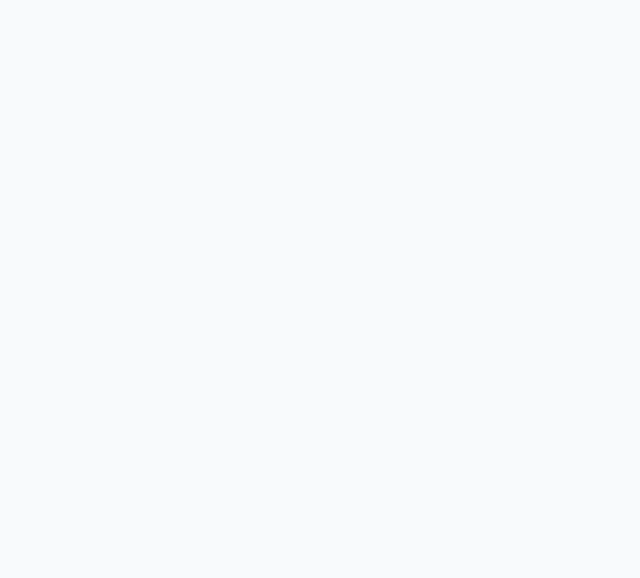
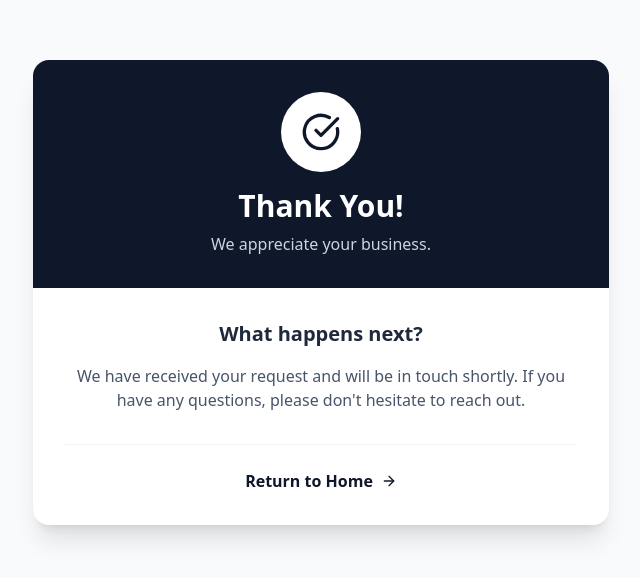
Before and after one commit to Founditmarketing/Texas-Structural-Engineers-Tripwire, a React (Vite) app: page /thank-you in a window 1280 px wide. Before the commit this address had no page. Shown: the part 108-686 px from the top of the page, without its empty margins (319-959 px from the left). Built offline with nearby package versions, Linux system fonts and the light colour scheme.

Commit message:
feat: add thank you page

```diff
--- a/App.tsx
+++ b/App.tsx
@@ -5,6 +5,7 @@ import { Checkout } from './src/pages/Checkout';
 import { Success } from './src/pages/Success';
 import { UpsellPermitPackage } from './src/pages/UpsellPermitPackage';
 import { UpsellSitePlan } from './src/pages/UpsellSitePlan';
+import { ThankYou } from './src/pages/ThankYou';
 
 // Wrapper to handle scroll to top on route change
 const ScrollToTop = () => {
@@ -27,6 +28,7 @@ const App: React.FC = () => {
         <Route path="/upsell-permit" element={<UpsellPermitPackage />} />
         <Route path="/upsell-site" element={<UpsellSitePlan />} />
         <Route path="/success" element={<Success />} />
+        <Route path="/thank-you" element={<ThankYou />} />
       </Routes>
     </Router>
   );
--- /dev/null
+++ b/src/pages/ThankYou.tsx
@@ -0,0 +1,33 @@
+import React from 'react';
+import { CheckCircle, ArrowRight } from 'lucide-react';
+import { Link } from 'react-router-dom';
+
+export const ThankYou: React.FC = () => {
+    return (
+        <div className="min-h-screen bg-slate-50 flex items-center justify-center p-4">
+            <div className="max-w-xl w-full bg-white rounded-2xl shadow-xl overflow-hidden text-center">
+                <div className="bg-slate-900 p-8">
+                    <div className="w-20 h-20 bg-white rounded-full flex items-center justify-center mx-auto mb-4">
+                        <CheckCircle className="w-10 h-10 text-slate-900" />
+                    </div>
+                    <h1 className="text-3xl font-bold text-white mb-2">Thank You!</h1>
+                    <p className="text-slate-300">We appreciate your business.</p>
+                </div>
+
+                <div className="p-8">
+                    <h2 className="text-xl font-bold text-slate-800 mb-4">What happens next?</h2>
+                    <p className="text-slate-600 mb-8">
+                        We have received your request and will be in touch shortly. If you have any questions, please don't hesitate to reach out.
+                    </p>
+
+                    <div className="border-t border-slate-100 pt-6">
+                        <Link to="/" className="text-slate-900 hover:text-slate-700 font-bold flex items-center justify-center gap-2">
+                            Return to Home
+                            <ArrowRight className="w-4 h-4" />
+                        </Link>
+                    </div>
+                </div>
+            </div>
+        </div>
+    );
+};
```
